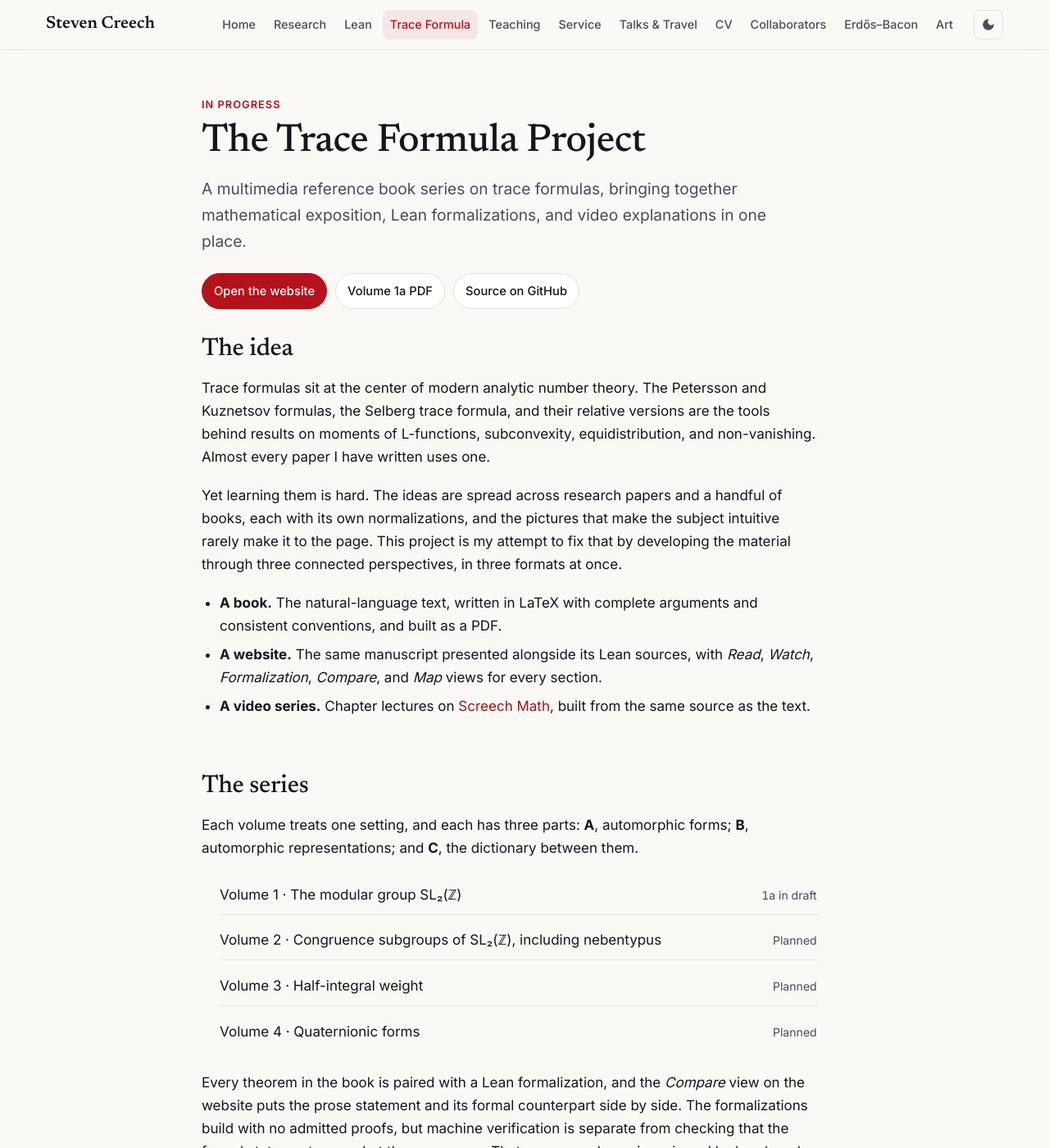
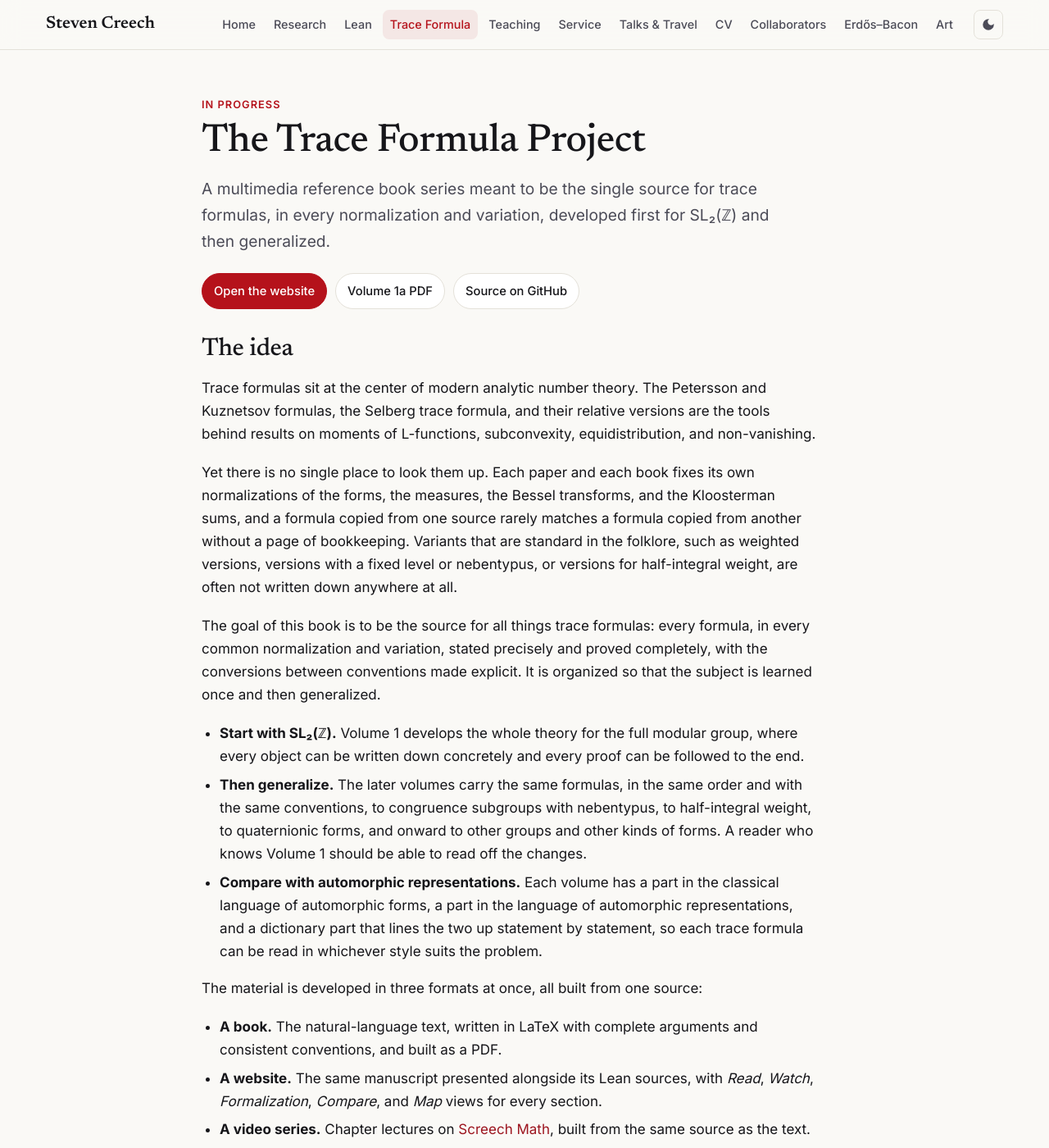
Before and after one commit to stevenecreech/stevenecreech.github.io, a Jekyll site: the page built from trace-formula/index.html, in a window 1280 px wide and 1400 px high. Shown: the whole window at 82% size. Built offline with Jekyll 4.4.1, drawn with Linux system fonts in a browser that asks for light colours; some of the changed text lies outside the part shown.

Commit message:
Add light/dark toggle, fix photo proportions, restore hover stories, update Trace Formula page
- Theme toggle in header with saved preference; stronger text contrast
- Cache-busted stylesheet link so browsers pick up new CSS on deploy
- Photos display at natural proportions; hover anecdotes restored on home,
  collaborators, and art photos (plain text on touch devices)
- GitHub button on home page; contact buttons in a 2x2 grid
- Lean page rewritten; Trace Formula page links to the live book site and
  describes the single-reference vision

Co-Authored-By: Claude Fable 5.1 <noreply@anthropic.com>

```diff
--- a/trace-formula/index.html
+++ b/trace-formula/index.html
@@ -7,8 +7,8 @@ description: Trace Formulas by Steven Creech is a multimedia reference book seri
   <p class="eyebrow">In progress</p>
   <h1>The Trace Formula Project</h1>
   <p class="lede">
-    A multimedia reference book series on trace formulas, bringing together mathematical exposition, Lean
-    formalizations, and video explanations in one place.
+    A multimedia reference book series meant to be the single source for trace formulas, in every normalization
+    and variation, developed first for SL₂(ℤ) and then generalized.
   </p>
   <div class="contact-row">
     <a class="btn primary" href="https://stevenecreech.github.io/TraceFormulas/">Open the website</a>
@@ -22,14 +22,32 @@ description: Trace Formulas by Steven Creech is a multimedia reference book seri
   <p>
     Trace formulas sit at the center of modern analytic number theory. The Petersson and Kuznetsov formulas, the
     Selberg trace formula, and their relative versions are the tools behind results on moments of L-functions,
-    subconvexity, equidistribution, and non-vanishing. Almost every paper I have written uses one.
+    subconvexity, equidistribution, and non-vanishing.
   </p>
   <p>
-    Yet learning them is hard. The ideas are spread across research papers and a handful of books, each with its
-    own normalizations, and the pictures that make the subject intuitive rarely make it to the page. This project
-    is my attempt to fix that by developing the material through three connected perspectives, in three formats
-    at once.
+    Yet there is no single place to look them up. Each paper and each book fixes its own normalizations of the
+    forms, the measures, the Bessel transforms, and the Kloosterman sums, and a formula copied from one source
+    rarely matches a formula copied from another without a page of bookkeeping. Variants that are standard in the
+    folklore, such as weighted versions, versions with a fixed level or nebentypus, or versions for half-integral
+    weight, are often not written down anywhere at all.
   </p>
+  <p>
+    The goal of this book is to be the source for all things trace formulas: every formula, in every common
+    normalization and variation, stated precisely and proved completely, with the conversions between conventions
+    made explicit. It is organized so that the subject is learned once and then generalized.
+  </p>
+  <ul>
+    <li><strong>Start with SL₂(ℤ).</strong> Volume 1 develops the whole theory for the full modular group, where
+      every object can be written down concretely and every proof can be followed to the end.</li>
+    <li><strong>Then generalize.</strong> The later volumes carry the same formulas, in the same order and with the
+      same conventions, to congruence subgroups with nebentypus, to half-integral weight, to quaternionic forms, and
+      onward to other groups and other kinds of forms. A reader who knows Volume 1 should be able to read off the
+      changes.</li>
+    <li><strong>Compare with automorphic representations.</strong> Each volume has a part in the classical language
+      of automorphic forms, a part in the language of automorphic representations, and a dictionary part that lines
+      the two up statement by statement, so each trace formula can be read in whichever style suits the problem.</li>
+  </ul>
+  <p>The material is developed in three formats at once, all built from one source:</p>
   <ul>
     <li><strong>A book.</strong> The natural-language text, written in LaTeX with complete arguments and consistent conventions, and built as a PDF.</li>
     <li><strong>A website.</strong> The same manuscript presented alongside its Lean sources, with <em>Read</em>, <em>Watch</em>, <em>Formalization</em>, <em>Compare</em>, and <em>Map</em> views for every section.</li>
@@ -57,16 +75,14 @@ description: Trace Formulas by Steven Creech is a multimedia reference book seri
     <p>
       The series is under active development. Volume 1a has a full outline of 31 chapters and nine appendices, and
       Chapter 0 (traces, integral kernels, and weighted diagonal traces) has its manuscript, Lean companions, and a
-      draft lecture script. Most chapters remain unwritten. The website rebuilds automatically as material lands, so
-      the <a href="https://stevenecreech.github.io/TraceFormulas/">live site</a> is always current.
+      draft lecture script. Most chapters remain unwritten.
     </p>
   </div>
 
   <h2>Get in touch</h2>
   <p>
     Comments, corrections, and requests for topics are very welcome. Email me at
-    <a href="mailto:steven.creech@rutgers.edu">steven.creech@rutgers.edu</a>, or open an issue on
-    <a href="https://github.com/stevenecreech/TraceFormulas/issues">GitHub</a>.
+    <a href="mailto:steven.creech@rutgers.edu">steven.creech@rutgers.edu</a>.
   </p>
   <p class="small muted">
     This material is based upon work supported by the National Science Foundation under Award No. DMS-2602321.
```
